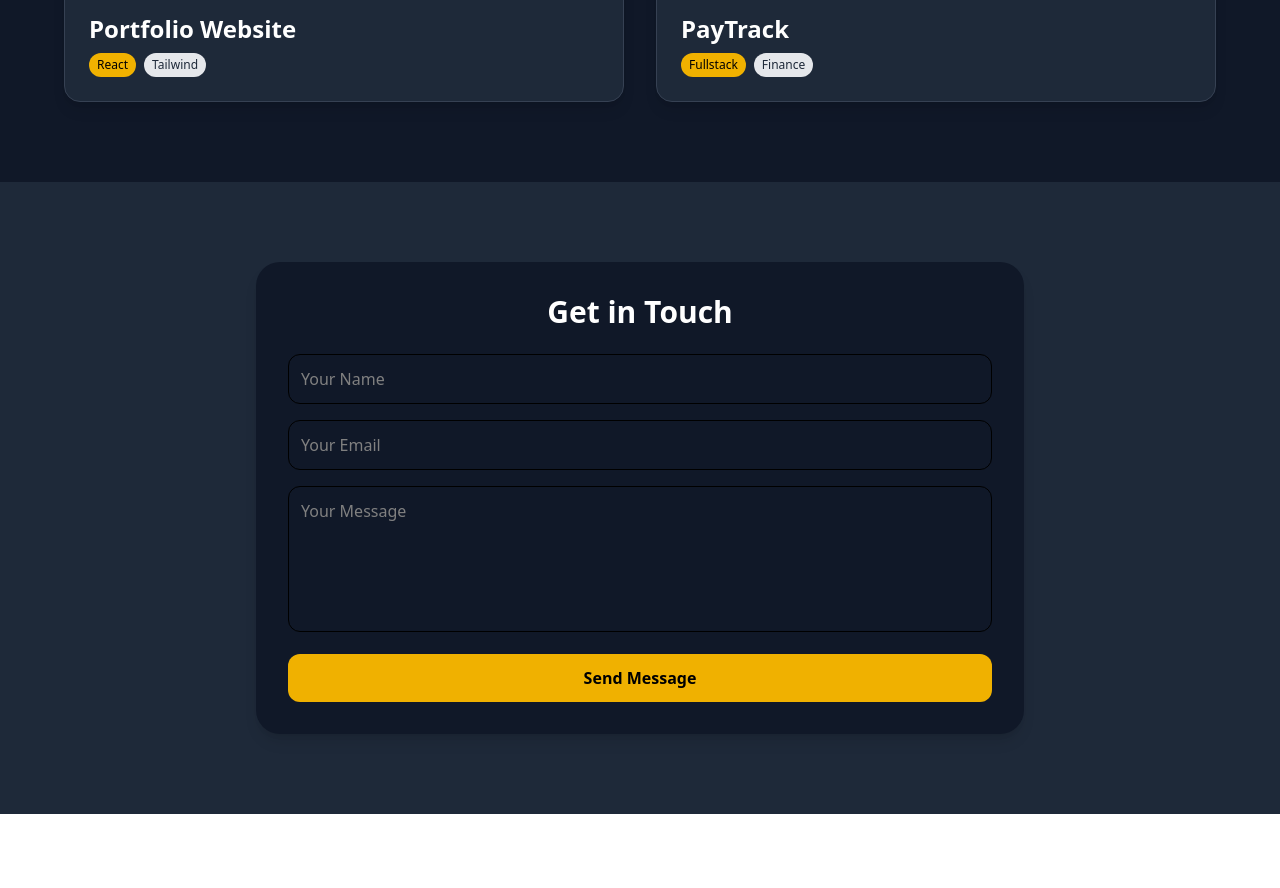
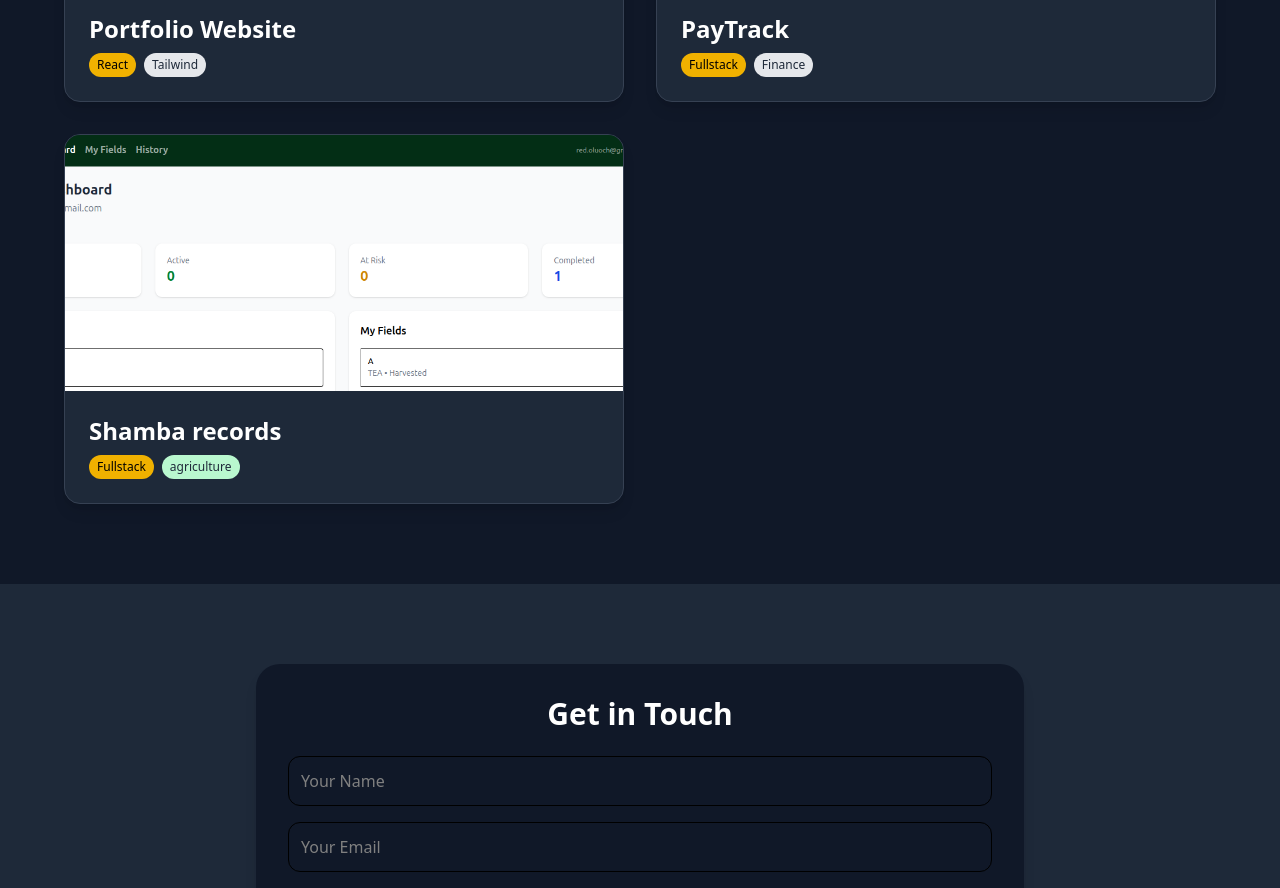
Before and after one commit to oluochvn/p20, a React (Vite) app: page / in a window 1280 px wide. Shown: the part 1580-2468 px from the top of the page. Before the commit the page ends 2394 px from the top, so only its background shows below. Built offline with nearby package versions, Linux system fonts and the light colour scheme.

Commit message:
Update App.tsx

```diff
--- a/src/App.tsx
+++ b/src/App.tsx
@@ -249,6 +249,30 @@ function App() {
               </div>
             </div>
           </div>
+                    <div
+            className={`border rounded-2xl overflow-hidden shadow-lg hover:scale-105 hover:shadow-2xl transition transform ${
+              dark ? "border-gray-700 bg-gray-800" : "border-gray-200 bg-white"
+            }`}
+          >
+            <img
+              src="/shamba.png"
+              alt="shamba"
+              className="w-full h-64 object-cover"
+            />
+
+            <div className="p-6 space-y-2">
+              <h3 className="text-2xl font-semibold">Shamba records</h3>
+
+              <div className="flex gap-2 flex-wrap">
+                <span className="bg-yellow-500 text-black px-2 py-1 rounded-full text-xs">
+                  Fullstack
+                </span>
+                <span className="bg-green-200 text-gray-800 px-2 py-1 rounded-full text-xs">
+                  agriculture
+                </span>
+              </div>
+            </div>
+          </div>
         </div>
       </section>
 
```
